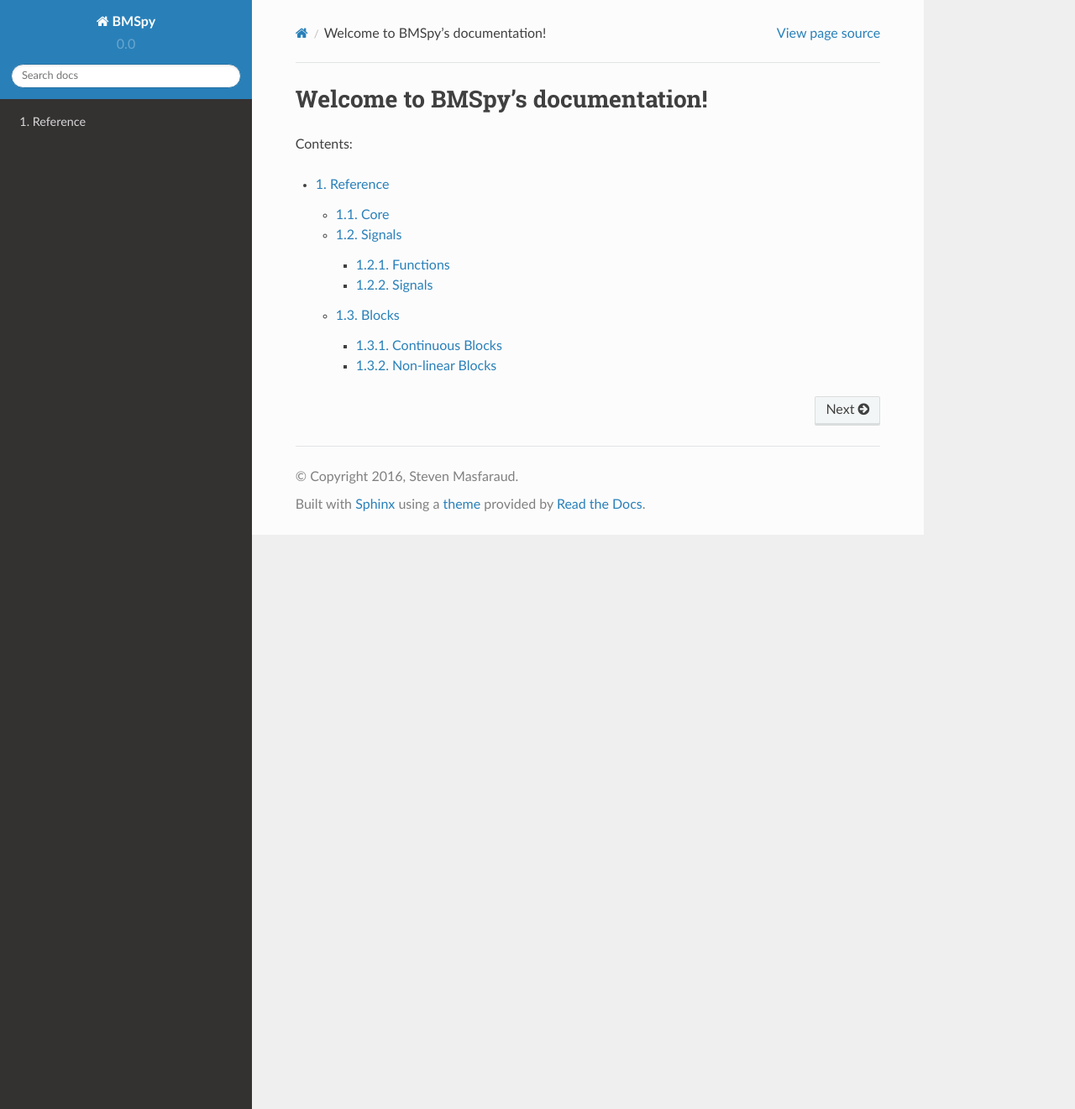
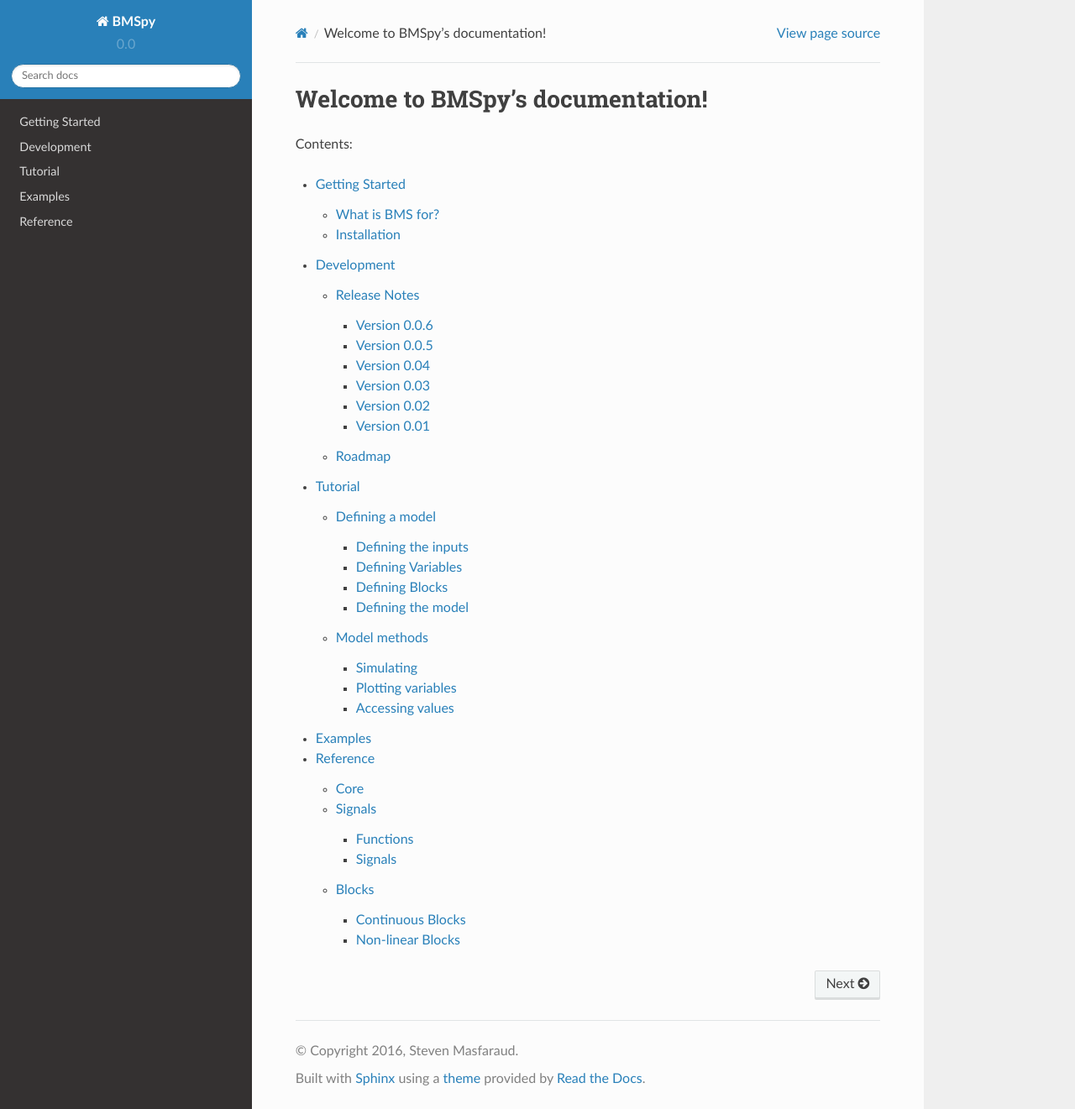
Before and after one commit to masfaraud/BMSpy, a Sphinx documentation site: the page built from doc/source/index.rst, in a window 1280 px wide and 1321 px high. Shown: the whole window at 84% size. Built offline with Sphinx 7.4.7 and the Read the Docs theme 2.0.0, drawn with Linux system fonts in a browser that asks for light colours; formulas are drawn with MathJax 3.

Commit message:
Documentation improvements Making private some methods in core

```diff
--- /dev/null
+++ b/doc/source/development.rst
@@ -0,0 +1,56 @@
+Development
+===========
+
+BMS is beeing actively developed! Feel free to interact!
+
+Questions and bugs can be reported on github: https://github.com/masfaraud/BMSpy/issues
+
+Release Notes
+-------------
+
+see also releases on github: https://github.com/masfaraud/BMSpy/releases
+
+Version 0.0.6
+^^^^^^^^^^^^^
+* Shinx Documentation
+* Variables accessible at time value by DynamicSystem method
+
+Version 0.0.5
+^^^^^^^^^^^^^
+
+* Version number standard change
+* Model Saving/Loading from file
+* New version of model drawing
+* Inputs renamed Signals
+* Drag & Drop Model drawer
+
+Version 0.04
+^^^^^^^^^^^^
+
+* Reorganisation into subpackages of blocks and inputs
+
+Version 0.03
+^^^^^^^^^^^^
+
+* Bug correction for float time step
+* Redefinition of number of steps
+
+Version 0.02
+^^^^^^^^^^^^
+
+* New blocks such as saturation or coulomb
+* Bug fixes
+
+Version 0.01
+^^^^^^^^^^^^
+
+Initial release
+
+
+
+Roadmap
+-------
+
+* Implement computation of derivatives at t=0 for inputs
+* Implement indicator of convergence when solving at a time step
+* Nice model drawing (upgrade existing drag & drop interface)
--- /dev/null
+++ b/doc/source/getting_started.rst
@@ -0,0 +1,44 @@
+Getting Started
+===============
+
+What is BMS for?
+----------------
+
+BMS stands for "Block Model Simulator". It helps defining a DynamicalSystem, a collection of variables linked by equations or behaviors.
+
+The values of the model's variables are computed by the model and can be displayed of post-treated.
+
+Here is for example the output of an electric motor model:
+
+.. image:: images/electric_motor_1.png
+
+
+Installation
+------------
+
+The easy way:
+
+.. code::
+
+  pip install bms
+
+
+or, if you are running python3:
+
+.. code::
+
+  pip3 install bms
+
+
+Alternatively, you can download the source at: https://pypi.python.org/pypi/bms/ After extracting, execute:
+
+.. code::
+
+  python setup.py install
+
+
+If you are running python3:
+
+.. code::
+
+  python3 setup.py install
--- a/doc/source/index.rst
+++ b/doc/source/index.rst
@@ -9,6 +9,8 @@
 Contents:
 
 .. toctree::
-   :numbered:
 
+   getting_started
+   development
+   tutorial
    reference
--- a/doc/source/reference.rst
+++ b/doc/source/reference.rst
@@ -1,6 +1,5 @@
 Reference
 =========
-
 
 Core
 ----
--- /dev/null
+++ b/doc/source/tutorial.rst
@@ -0,0 +1,92 @@
+Tutorial
+========
+
+The DynamicSystem Class is a python class defined by BMS core. It allows to define a complete model containing all the data for simulation.
+
+Defining a model
+----------------
+
+.. code:: python
+    import bms
+
+Defining the inputs
+^^^^^^^^^^^^^^^^^^^
+
+Inputs are special variable in the model which are not computed. See the [inputs list](Inputs)
+Here we define a ramp named which name is e
+
+.. code:: python
+
+  e=Ramp('e',1.)
+
+Defining Variables
+^^^^^^^^^^^^^^^^^^
+
+Let's define a variable s which will be the output of a first order block
+
+.. code:: python
+
+  s=bms.Variable('s')
+
+Defining Blocks
+^^^^^^^^^^^^^^^
+
+Let's define this block:
+
+.. code:: python
+
+   from bms.blocks.continuous import ODE
+    block=ODE(e,s,[1],[1,3])
+
+Defining the model
+^^^^^^^^^^^^^^^^^^
+
+.. code:: python
+
+    te=10# time of end in seconds
+    ns=2000 # number of time steps
+    model=bms.DynamicSystem(te,ns,[block])
+
+The blocks are given in a list as third argument
+
+Model methods
+-------------
+
+
+Simulating
+^^^^^^^^^^
+
+.. code:: python
+
+    model.Simulate()
+
+Plotting variables
+^^^^^^^^^^^^^^^^^^
+
+.. code:: python
+
+    model.PlotVariables()
+
+Accessing values
+^^^^^^^^^^^^^^^^
+
+Values of variables at a given time t is accessible by:
+
+.. code:: python
+
+  ds.VariablesValues(t)
+
+
+The time values vector of a variable is accessible via the values attribute:
+
+.. code:: python
+
+     import matplotlib.pyplot as plt
+     plt.plot(ds.t,e.values)
+     plt.plot(ds.t,s.values)
+
+
+
+Examples
+========
+See the project examples folder on github: https://github.com/masfaraud/BMSpy/tree/master/bms/examples
```
Also changed, not shown: doc/source/images/electric_motor_1.png (added), 2 other files.
